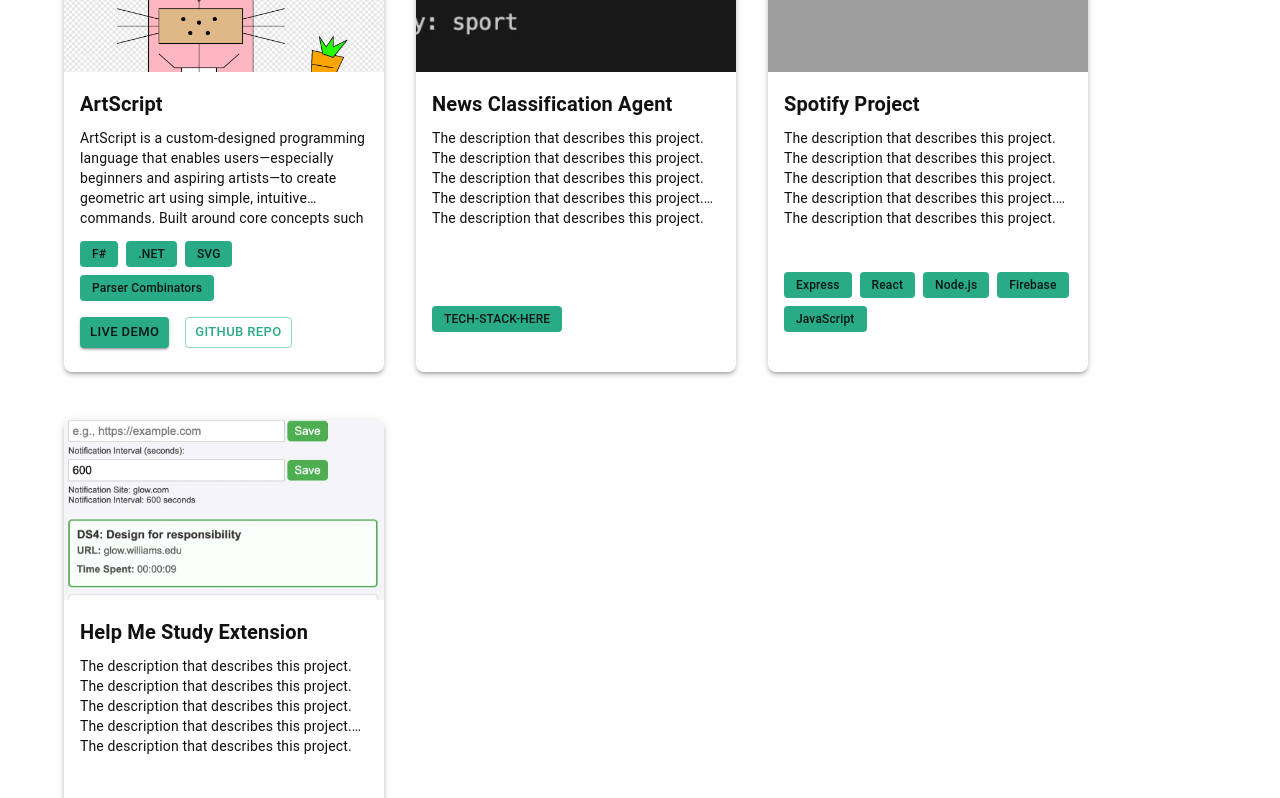
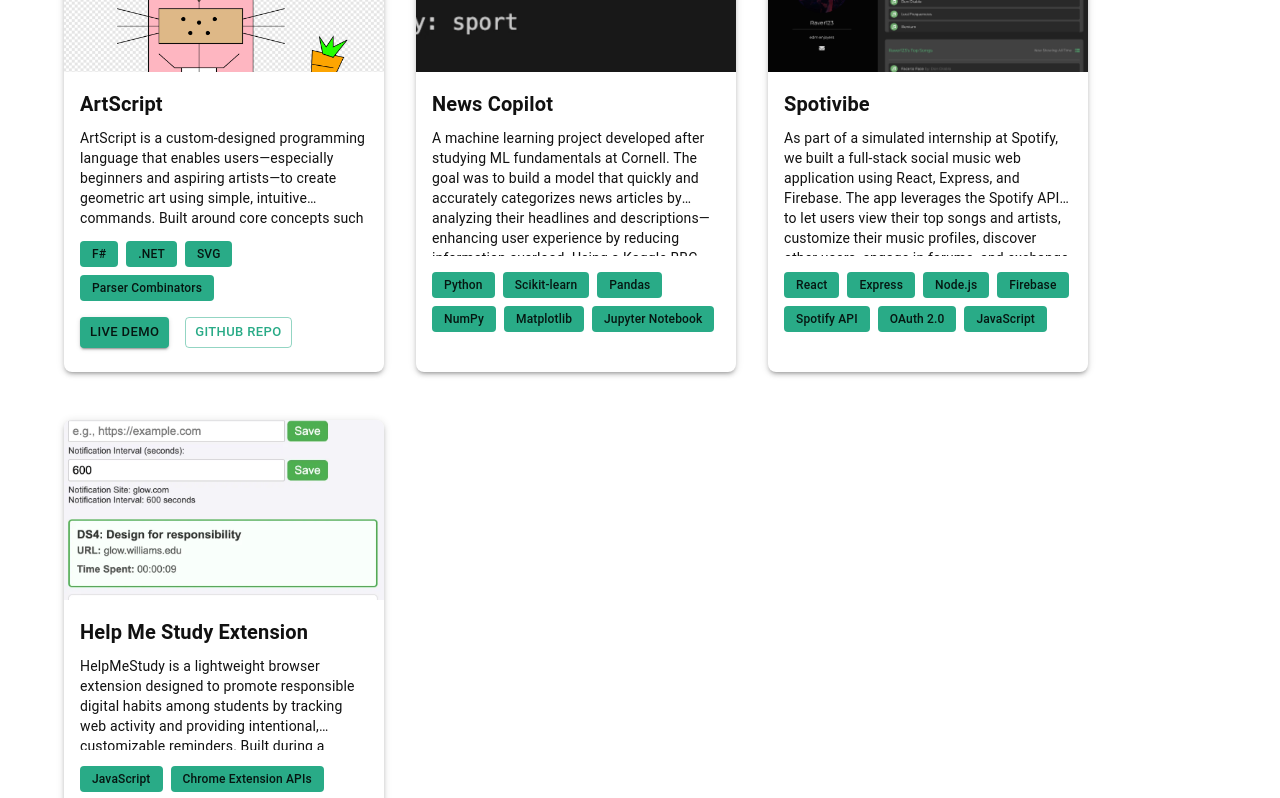
Before and after one commit to Henok-foslyk/profileHenok, a React (Vite) app: page /projects in a window 1280 px wide. Shown: the part 320-1118 px from the top of the page. Built offline with nearby package versions, Linux system fonts and the light colour scheme; grey boxes are pictures that could not be loaded.

Commit message:
added some descriptions

```diff
--- a/src/pages/Projects.jsx
+++ b/src/pages/Projects.jsx
@@ -5,7 +5,7 @@
 import bunnyPic from '../assets/images/artscript.png';
 import newsPic from '../assets/images/News.png';
 import helpMeStudyPic from '../assets/images/helpmestudy.png';
-import spotivibe from '../assets/images/SpotiVibe\ 3.png'
+import spotivibe from '../assets/images/SpotiVibe.png'
 import ProjectDisplay from "../layouts/ProjectDisplay"
 
 const Projects = () => {
@@ -28,31 +28,51 @@
       ]
     },
     {
-      title: 'News Classification Agent',
-      description: 'The description that describes this project. The description that describes this project. The description that describes this project. The description that describes this project. The description that describes this project.',
+      title: 'News Copilot',
+      description: 'A machine learning project developed after studying ML fundamentals at Cornell. The goal was to build a model that quickly and accurately categorizes news articles by analyzing their headlines and descriptions—enhancing user experience by reducing information overload. Using a Kaggle BBC news dataset, we explored text characteristics, built a logistic regression baseline, experimented with multiple classifiers, and performed hyperparameter optimization for improved accuracy.',
       image: newsPic,
-      techStack: ['TECH-STACK-HERE'],
+      techStack: ['Python', 'Scikit-learn', 'Pandas', 'NumPy', 'Matplotlib', 'Jupyter Notebook'],
       liveDemoLink: '',
       repoLink: '',
       featured: true,
+      skills: [
+        "Supervised learning for text classification",
+        "Model evaluation and hyperparameter tuning",
+        "Experimentation with logistic regression, Naive Bayes, Random Forest, and KNN"
+      ]
     },
     {
-      title: 'Spotify Project',
-      description: 'The description that describes this project. The description that describes this project. The description that describes this project. The description that describes this project. The description that describes this project.',
+      title: 'Spotivibe',
+      description: 'As part of a simulated internship at Spotify, we built a full-stack social music web application using React, Express, and Firebase. The app leverages the Spotify API to let users view their top songs and artists, customize their music profiles, discover other users, engage in forums, and exchange private messages. Designed to increase user engagement beyond listening, our platform transforms Spotify into a social experience. All API and database interactions are routed through an Express backend for security and scalability. Our team also implemented authentication via Spotify OAuth and prioritized responsive, professional UI/UX throughout development.',
       image: spotivibe,
-      techStack: ['Express', 'React', 'Node.js', 'Firebase', 'JavaScript'],
+      techStack: ['React', 'Express', 'Node.js', 'Firebase', 'Spotify API', 'OAuth 2.0', 'JavaScript'],
       liveDemoLink: '',
       repoLink: '',
       featured: true,
+      skills: [
+        "Full-stack development with React and Express",
+        "Real-time database management with Firebase",
+        "Spotify OAuth integration and secure API handling",
+        "User authentication and profile privacy controls",
+        "Forum and messaging system implementation",
+        "Responsive and accessible UI design without Material UI"
+      ]
     },
     {
       title: 'Help Me Study Extension',
-      description: 'The description that describes this project. The description that describes this project. The description that describes this project. The description that describes this project. The description that describes this project.',
+      description: 'HelpMeStudy is a lightweight browser extension designed to promote responsible digital habits among students by tracking web activity and providing intentional, customizable reminders. Built during a design sprint focused on fostering responsibility, the tool evolved from a pop-up quiz idea into a productivity-focused extension with user-centered features. It unobtrusively encourages users to realign their browsing behavior with academic goals, using gentle nudges and time-based notifications. Our iterative development emphasized empathy-driven design, usability testing, and responsiveness to user feedback—making the final product both practical and impactful.',
       image: helpMeStudyPic,
-      techStack: ['TECH-STACK-HERE'],
+      techStack: ['JavaScript', 'Chrome Extension APIs', 'HTML', 'CSS', 'Figma (Prototyping)', 'User Testing Tools'],
       liveDemoLink: '',
       repoLink: '',
       featured: true,
+      skills: [
+        "User-centered design and empathy mapping",
+        "Browser extension development with Chrome APIs",
+        "Iterative prototyping and usability testing",
+        "Behavioral nudges for digital well-being",
+        "Notification systems and time-tracking logic"
+      ]
     },
 
     // All Projects
```
